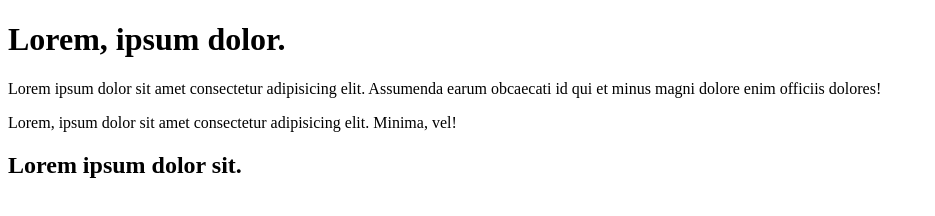
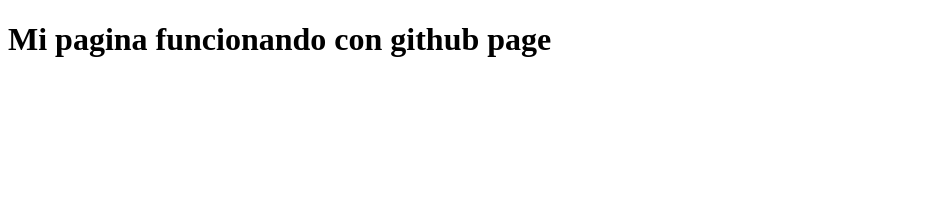
Before and after one commit to juliocmartinezADSO/Eliminar_Repo, a plain HTML site: page prueba.html in a window 1280 px wide. Shown: the whole page, without its empty margins (0-935 px from the left). Drawn offline with Linux system fonts and the light colour scheme.

Commit message:
modifique el index

```diff
--- a/prueba.html
+++ b/prueba.html
@@ -4,13 +4,10 @@
     <meta charset="UTF-8">
     <meta http-equiv="X-UA-Compatible" content="IE=edge">
     <meta name="viewport" content="width=device-width, initial-scale=1.0">
-    <title>Document</title>
+    <title>Github page</title>
 </head>
 <body>
-    <h1>Lorem, ipsum dolor.</h1>
-    <p>Lorem ipsum dolor sit amet consectetur adipisicing elit. Assumenda earum obcaecati id qui et minus magni dolore enim officiis dolores!</p>
-    <p>Lorem, ipsum dolor sit amet consectetur adipisicing elit. Minima, vel!</p>
-    <h2>Lorem ipsum dolor sit.</h2>
+    <h1>Mi pagina funcionando con github page</h1>
 
 </body>
 </html>
```
